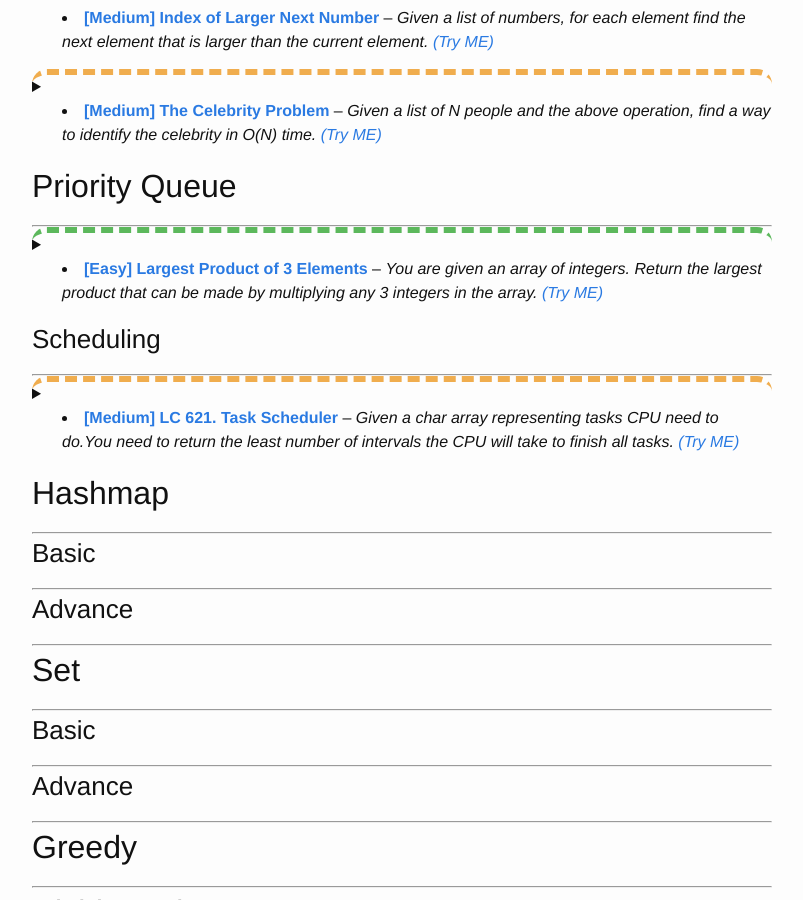
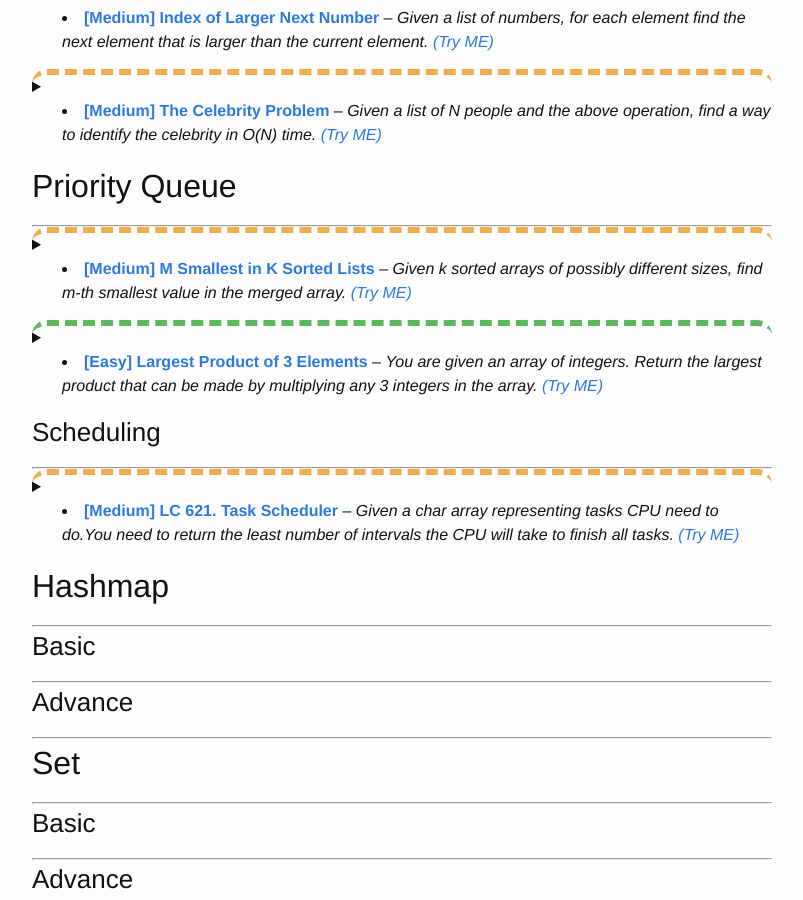
Before and after one commit to trsong/trsong.github.io, a Jekyll site: the page built from _posts/2019-04-01-DailyQuestionsByCategory.md, in a window 1280 px wide and 900 px high, scrolled down 6090 px. Shown: the whole window, without its empty margins (238-1041 px from the left). Built offline with Jekyll 4.4.1, drawn with Linux system fonts in a browser that asks for light colours.

Commit message:
Add previous question to category

````diff
--- a/_posts/2019-04-01-DailyQuestionsByCategory.md
+++ b/_posts/2019-04-01-DailyQuestionsByCategory.md
@@ -988,6 +988,40 @@ Given a list of `N` people and the above operation, find a way to identify the c
 ---
 
 <details>
+<summary class="lc_m">
+
+- [**\[Medium\] M Smallest in K Sorted Lists**](https://trsong.github.io/python/java/2020/08/02/DailyQuestionsAug/#aug-4-2020-medium-m-smallest-in-k-sorted-lists) -- *Given k sorted arrays of possibly different sizes, find m-th smallest value in the merged array.* [*\(Try ME\)*](https://repl.it/@trsong/Find-M-Smallest-in-K-Sorted-Lists-1)
+
+</summary>
+<div>
+
+**Question:** Given k sorted arrays of possibly different sizes, find m-th smallest value in the merged array.
+
+**Example 1:**
+```py
+Input: [[1, 3], [2, 4, 6], [0, 9, 10, 11]], m = 5
+Output: 4
+Explanation: The merged array would be [0, 1, 2, 3, 4, 6, 9, 10, 11].
+The 5-th smallest element in this merged array is 4.
+```
+
+**Example 2:**
+```py
+Input: [[1, 3, 20], [2, 4, 6]], m = 2
+Output: 2
+```
+
+**Example 3:**
+```py
+Input: [[1, 3, 20], [2, 4, 6]], m = 6
+Output: 20
+```
+
+</div>
+</details>
+
+
+<details>
 <summary class="lc_e">
 
 - [**\[Easy\] Largest Product of 3 Elements**](https://trsong.github.io/python/java/2020/05/02/DailyQuestionsMay/#june-25-2020-easy-largest-product-of-3-elements) -- *You are given an array of integers. Return the largest product that can be made by multiplying any 3 integers in the array.* [*\(Try ME\)*](https://repl.it/@trsong/Find-Largest-Product-of-3-Elements-in-Array-1)
````
